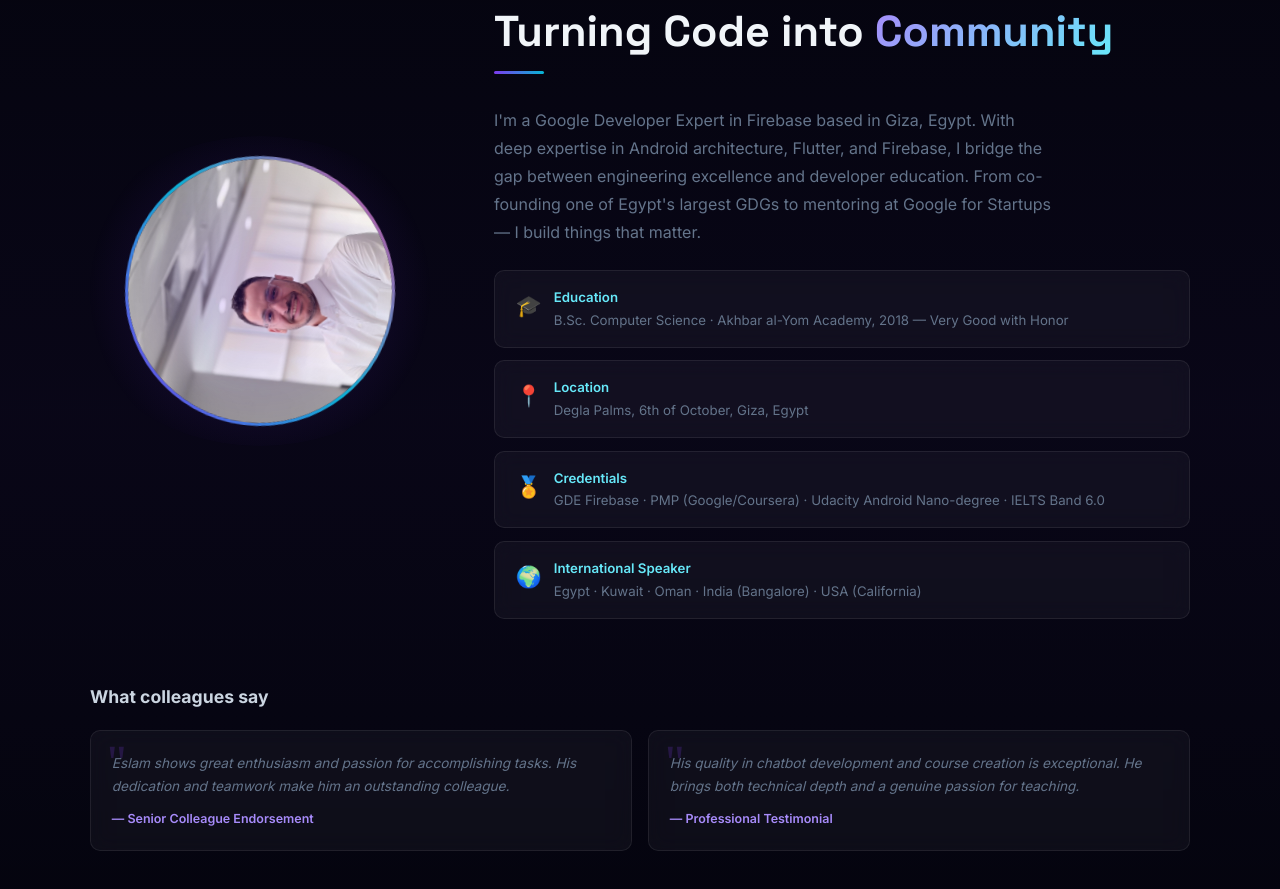
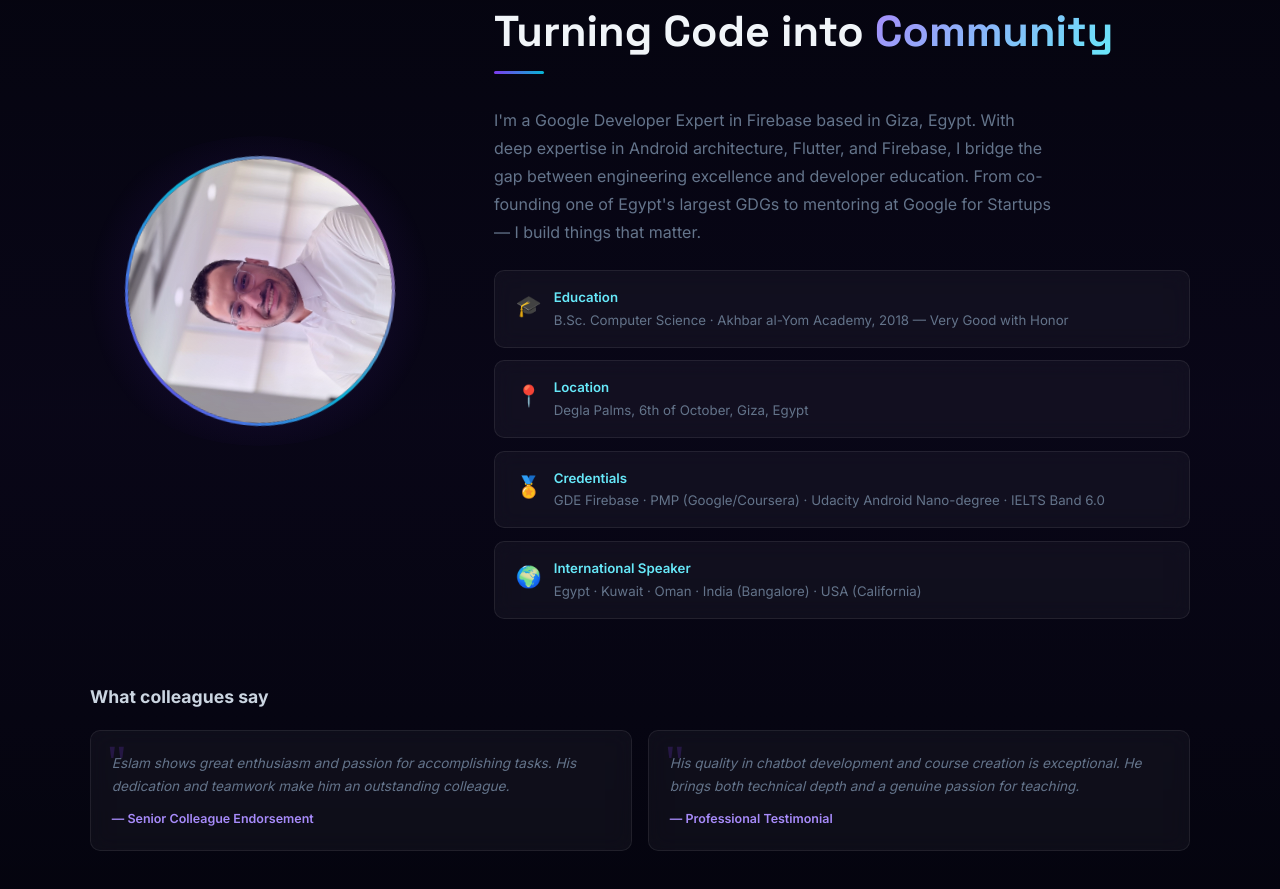
Before and after one commit to madahetooo/madahetooo-website, a plain HTML site: page index.html in a window 1280 px wide. Shown: the part 932-1821 px from the top of the page. Drawn offline with Linux system fonts and the light colour scheme.

Commit message:
update profile image

```diff
--- a/index.html
+++ b/index.html
@@ -692,7 +692,7 @@
   <div class="section-inner">
     <div class="about-grid">
       <div class="about-avatar-wrap reveal-left">
-        <div class="avatar-ring"><div class="avatar-inner"><img src="eslam2.jpg" alt="Eslam Medhat" /></div></div>
+        <div class="avatar-ring"><div class="avatar-inner"><img src="eslam3.jpg" alt="Eslam Medhat" /></div></div>
         <div class="avatar-glow"></div>
       </div>
       <div class="reveal-right">
```
Also changed, not shown: eslam3.jpg (added).
